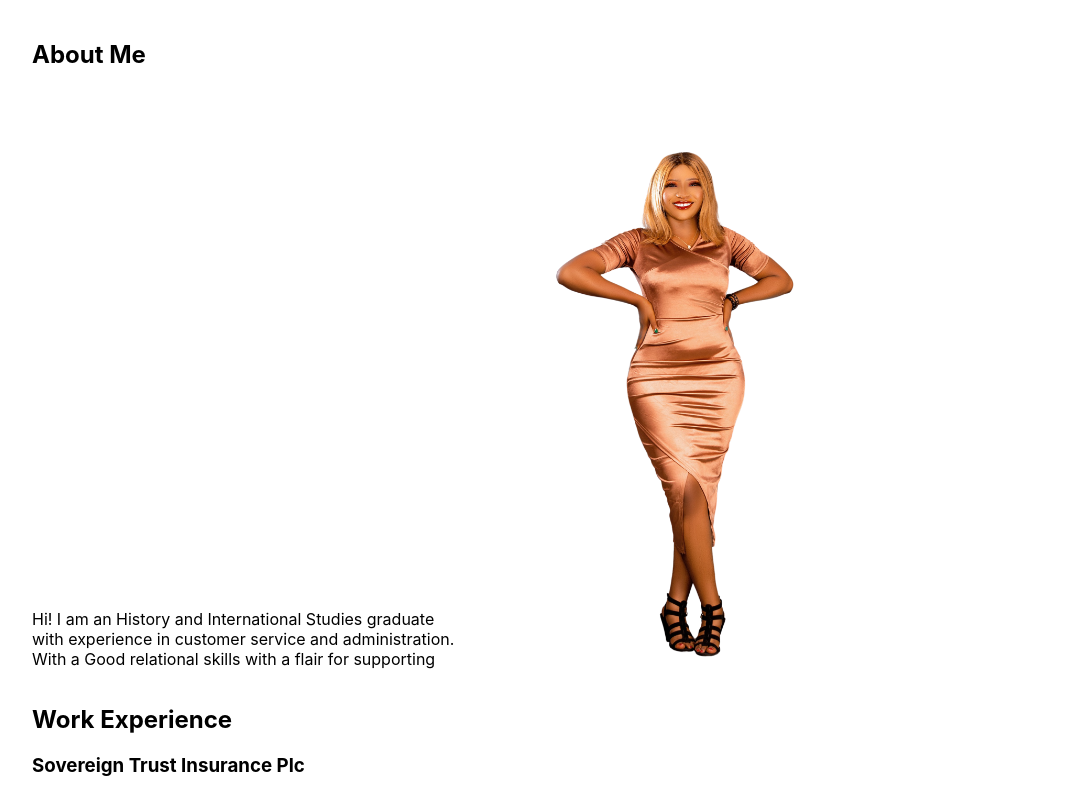
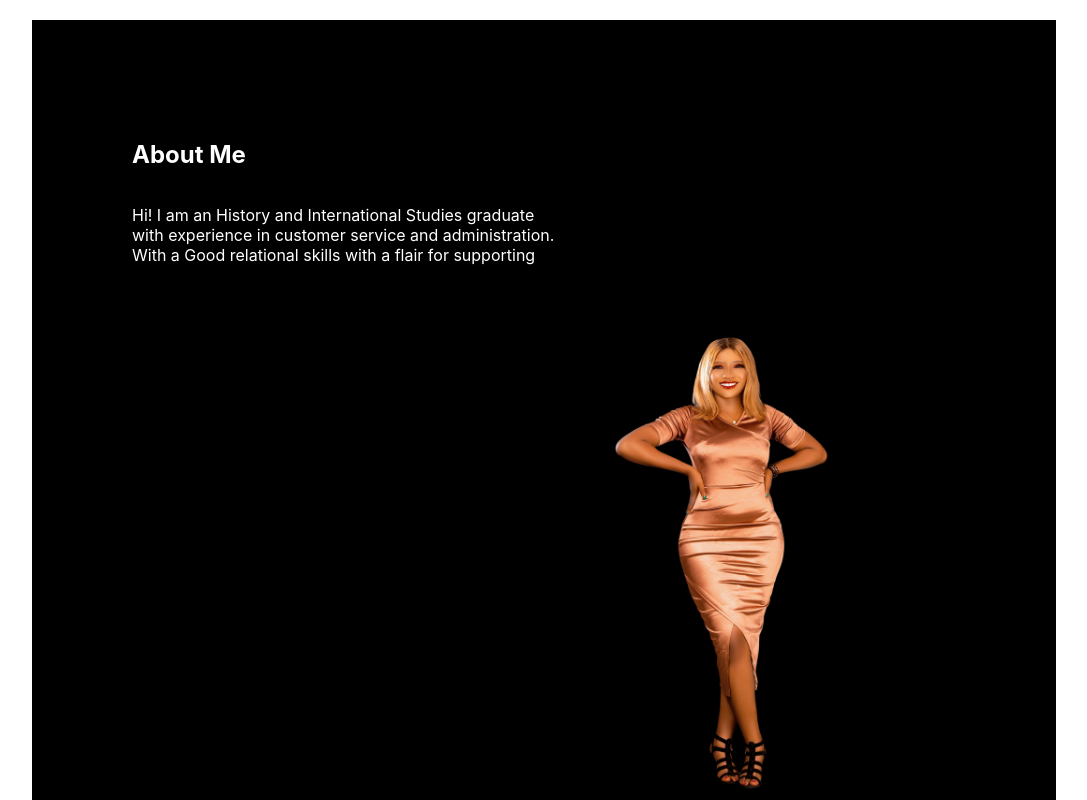
Before and after one commit to Proac-Tee/yetunde-portfolio-website, a React (Create React App) app: page / in a window 1280 px wide. Shown: the top 800 px of the page, without its empty margins (96-1183 px from the left). Built offline with nearby package versions, Linux system fonts and the light colour scheme.

Commit message:
feat: About component updated

```diff
--- a/src/components/profiles/About.js
+++ b/src/components/profiles/About.js
@@ -6,8 +6,8 @@ import classes from "./About.module.css";
 const About = () => {
   return (
     <Fragment>
-      <h2>About Me</h2>
-      <div>
+      <div className={classes.about}>
+        <h2>About Me</h2>
         <p>
           Hi! I am an History and International Studies graduate <br /> with
           experience in customer service and administration.
--- a/src/components/profiles/About.module.css
+++ b/src/components/profiles/About.module.css
@@ -1,8 +1,18 @@
 .images {
-  width: 45%;
-  height: 80%;
+  width: 50%;
+  height: 100%;
   bottom: 10px;
-  right: 100px;
+  float: right;
+  padding: 0 20px 20px 0;
+}
+
+.about {
+  background: #000;
+  padding: 100px;
+  min-height: 100vh;
+  color: #fff;
+  justify-content: center;
+  align-items: center;
 }
 
 p {
```
